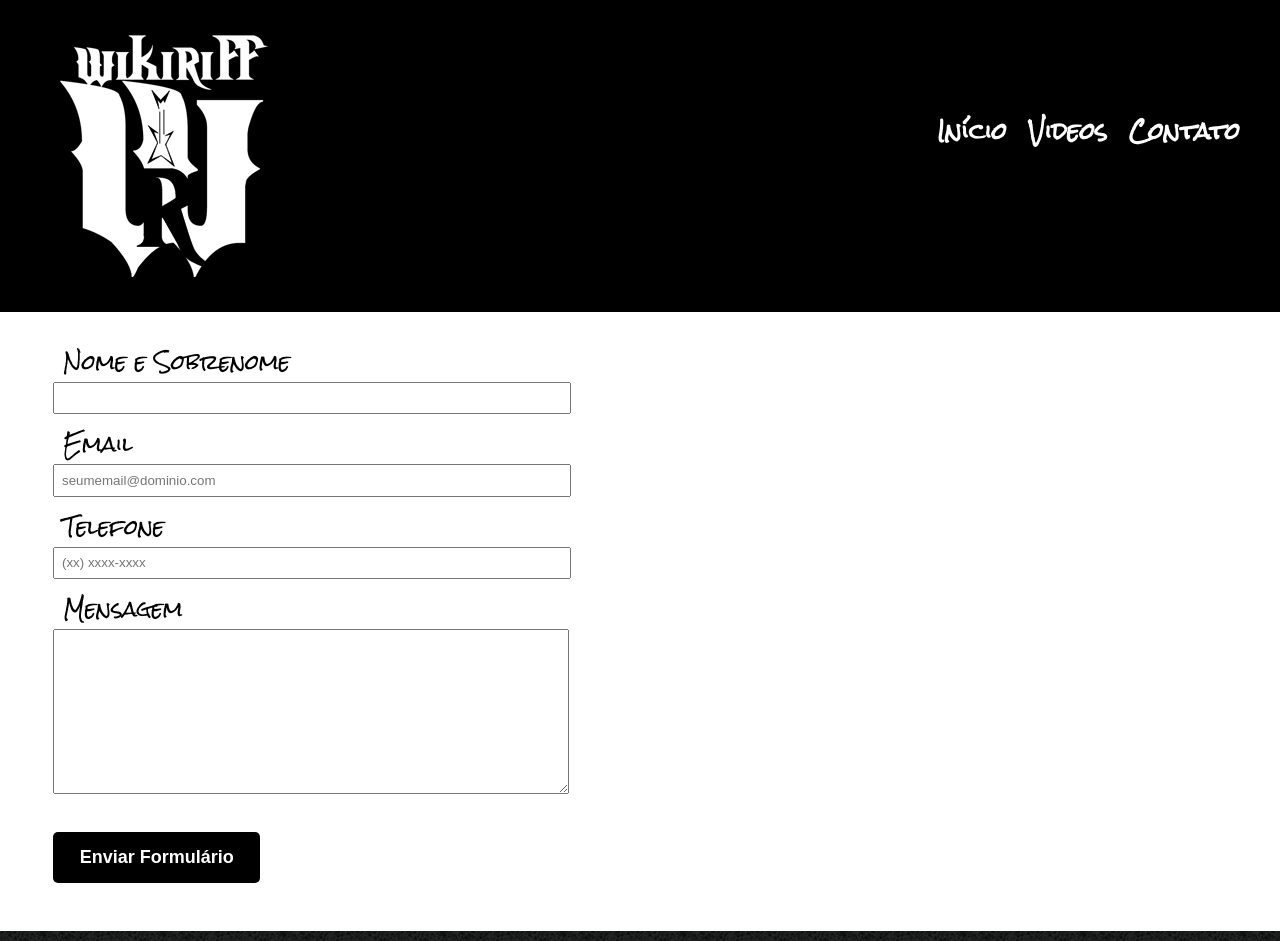
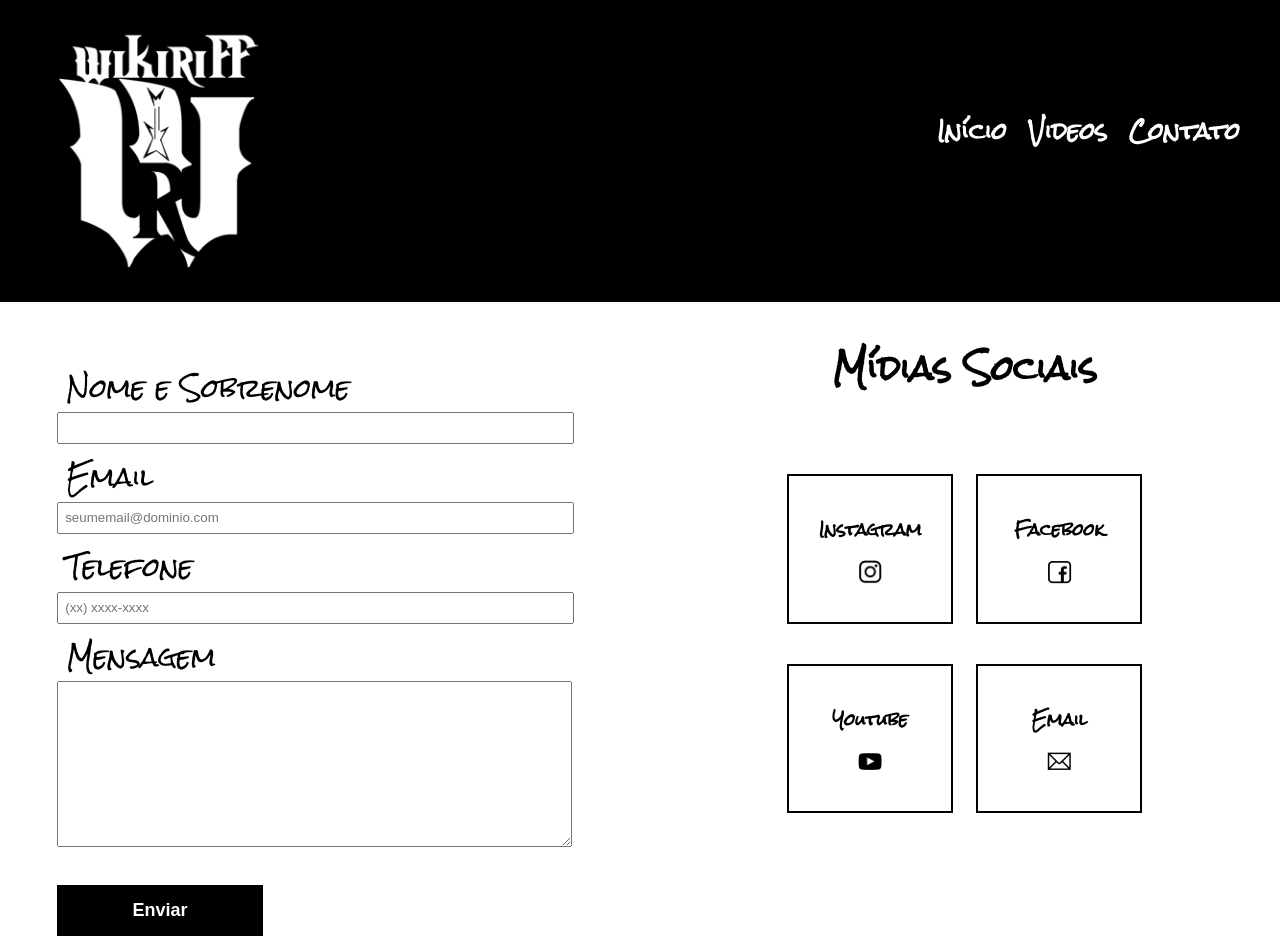
Before and after one commit to JuninhoSouza25/wikiriff, a plain HTML site: page contato.html in a window 1280 px wide. Shown: the top 941 px of the page. Drawn offline with Linux system fonts and the light colour scheme.

Commit message:
auteracao20-06

```diff
--- a/contato.html
+++ b/contato.html
@@ -37,8 +37,29 @@
                     <input type="text" id="telefone" class="input-padrao" required placeholder="(xx) xxxx-xxxx">
                     <label for="mensagem">Mensagem</label>
                     <textarea id="mensagem" cols="90" rows="10" class="input-padrao" required></textarea>
-                    <input type="submit" value="Enviar Formulário" class="enviar">
+                    <input type="submit" value="Enviar" class="enviar">
                 </form>
+            </div>
+            <div class="midias">
+                <h2>Mídias Sociais</h2>
+                <ul class="cards-midia">
+                    <li>
+                        <p>Instagram</p>
+                        <a href="https://www.instagram.com/wikiriff/" target="_blank"><img class="logo" src="./Pics/insta-logo.png" alt="Logo Instagram"></a>
+                    </li>
+                    <li>
+                        <p>Facebook</p>
+                        <a href="https://www.facebook.com/wikiriff" target="_blank"><img class="logo" src="./Pics/facebook-logo.png" alt="Logo Facebook"></a>
+                    </li>
+                    <li>
+                        <p>Youtube</p>
+                        <a href="https://www.youtube.com/channel/UC3ZcJoyEtwPUM0SNIoI1tCg" target="_blank"><img class="logo" src="./Pics/youtube-logo.png" alt="Logo Youtube"></a>
+                    </li>
+                    <li>
+                        <p>Email</p>
+                        <a href="contato@wikiriff.com.br" target="_blank"><img class="logo" src="./Pics/email-logo.png" alt="Logo Email"></a>
+                    </li>
+                </ul>
             </div>
         </section>
     </main>
--- a/style.css
+++ b/style.css
@@ -13,6 +13,9 @@ header {
     padding: 30px 0;
 }
 
+h1 img {
+    width: 20%;
+}
 
 nav {
     position: absolute;
@@ -34,6 +37,12 @@ nav a {
 }
 
 nav a:hover {
+    color: darkred;
+    font-size: 2em;
+    text-decoration: underline;
+}
+
+nav a:active {
     color: darkred;
     font-size: 2em;
     text-decoration: underline;
@@ -125,13 +134,12 @@ footer img {
     display: grid;
     grid-gap: 1rem;
     justify-content: center;
-    grid-template-columns: 50% 50%;
+    grid-template-columns: 49.5% 49.5%;
 }
-
 
 form label, form legend {
     display: block;
-    font-size: 20px;
+    font-size: 25px;
     margin: 0.5em 10px;
 }
 
@@ -144,7 +152,7 @@ form label, form legend {
 
 .formulario-contato {
     display: block;
-    margin: 20px auto;
+    margin: 50px auto;
     padding: 10px 25px;
 }
 
@@ -157,7 +165,6 @@ form label, form legend {
     font-weight: bold;
     font-size: 18px;
     border: none;
-    border-radius: 5px;
     transition: 1s all;
     cursor: pointer;
 }
@@ -166,3 +173,54 @@ form label, form legend {
     width: 100%;
     background-color: darkred;
 }
+
+.midias h2 {
+    text-align: center;
+    font-weight: bold;
+    font-size: 2em;
+    margin: 50px auto 15px auto;
+}
+
+.cards-midia {
+    text-align: center;
+    margin: 20px 20px;
+    padding: 50px 20px;
+}
+
+.cards-midia li {
+    display: inline-block;
+    text-align: center;
+    width: 30%;
+    margin: 20px 1.5%;
+    padding: 30px 20px;
+    box-sizing: border-box;
+    border: 2px solid #000000;
+}
+
+.cards-midia li:hover {
+    width: 40%;
+    background-color: darkred;
+    border: 3px solid darkred;
+}
+
+.midias p {
+    font-size: 1em;
+    font-weight: bold;
+    color: black;
+    padding: 1em 0;
+}
+
+.midias a {
+    font-size: 0.7em;
+    color: #000000;
+}
+
+.midia-contato {
+    text-align: center;
+    margin-top: 2em;
+}
+
+.logo {
+    width: 20%;
+    margin: 0.5em auto;
+}
```
Also changed, not shown: Pics/email-logo.png (added), Pics/facebook-logo.png (added), Pics/insta-logo.png (added), Pics/youtube-logo.png (added).
